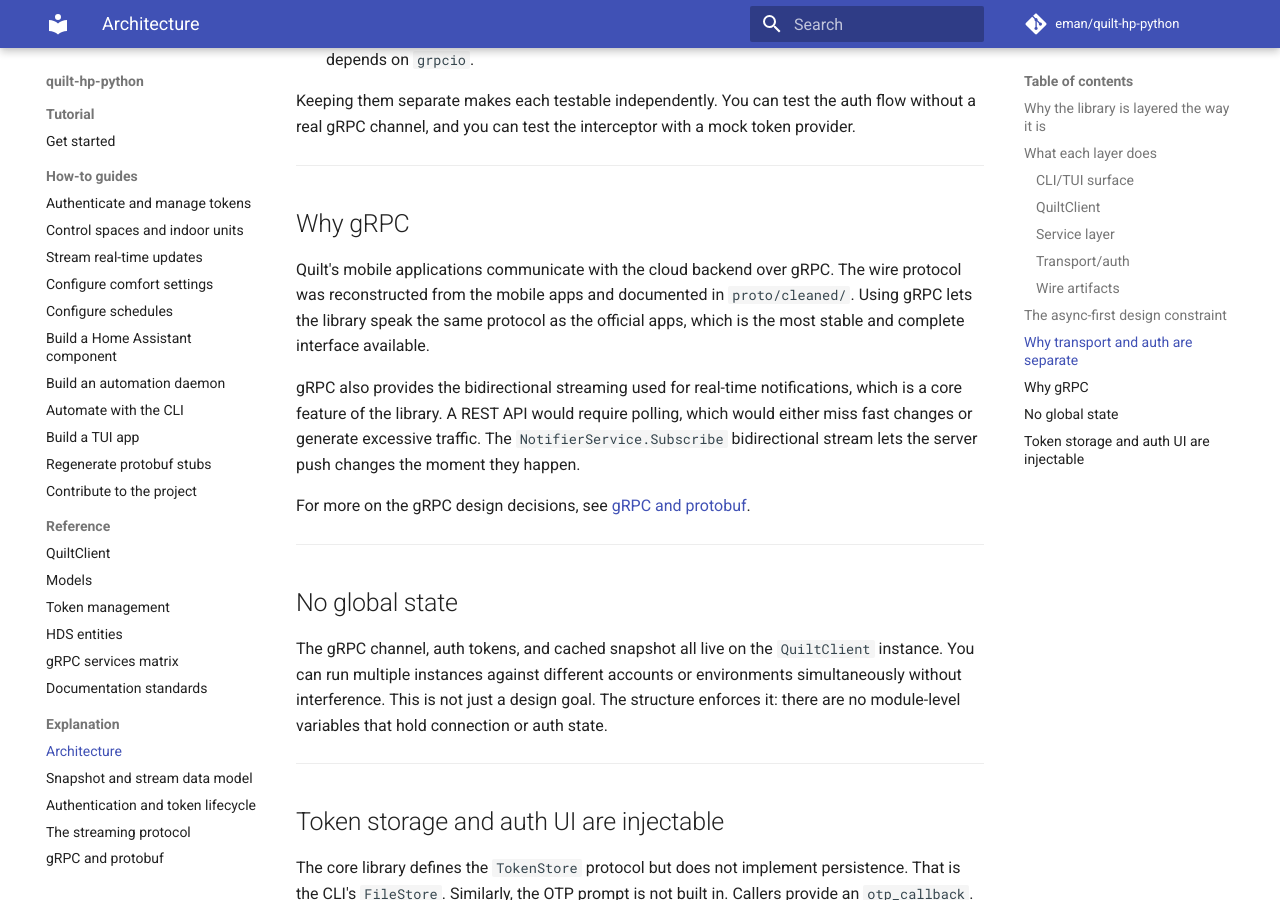
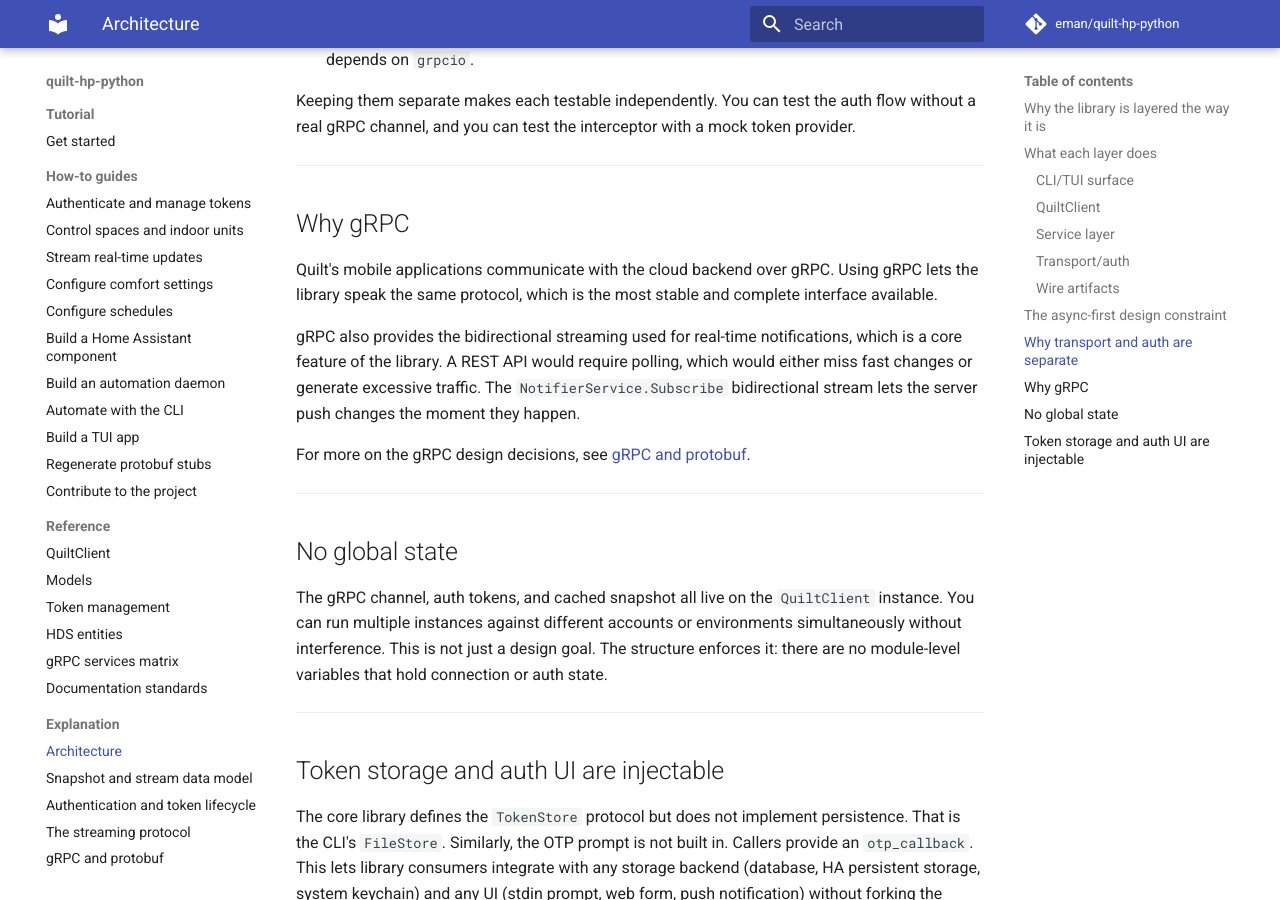
Before and after one commit to eman/quilt-hp-python, an MkDocs documentation site: the page built from docs/explanation/architecture.md, in a window 1280 px wide and 900 px high, scrolled down 3442 px. Built offline with MkDocs 1.6.1 and Material for MkDocs 9.7.7, drawn with Linux system fonts in a browser that asks for light colours; comment, search, counter and statistics services are not loaded.

```diff
--- a/docs/explanation/architecture.md
+++ b/docs/explanation/architecture.md
@@ -92,7 +92,7 @@ Keeping them separate makes each testable independently. You can test the auth f
 
 ## Why gRPC
 
-Quilt's mobile applications communicate with the cloud backend over gRPC. The wire protocol was reconstructed from the mobile apps and documented in `proto/cleaned/`. Using gRPC lets the library speak the same protocol as the official apps, which is the most stable and complete interface available.
+Quilt's mobile applications communicate with the cloud backend over gRPC. Using gRPC lets the library speak the same protocol, which is the most stable and complete interface available.
 
 gRPC also provides the bidirectional streaming used for real-time notifications, which is a core feature of the library. A REST API would require polling, which would either miss fast changes or generate excessive traffic. The `NotifierService.Subscribe` bidirectional stream lets the server push changes the moment they happen.
 
```
Also changed, not shown: docs/explanation/grpc-and-protobuf.md (+1 -1 lines), docs/reference/grpc-services-matrix.md (+1 -1 lines).
